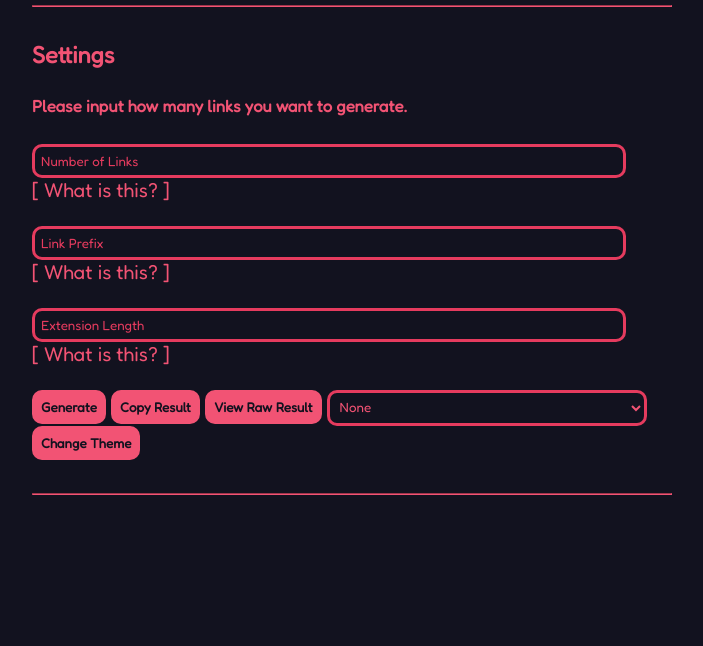
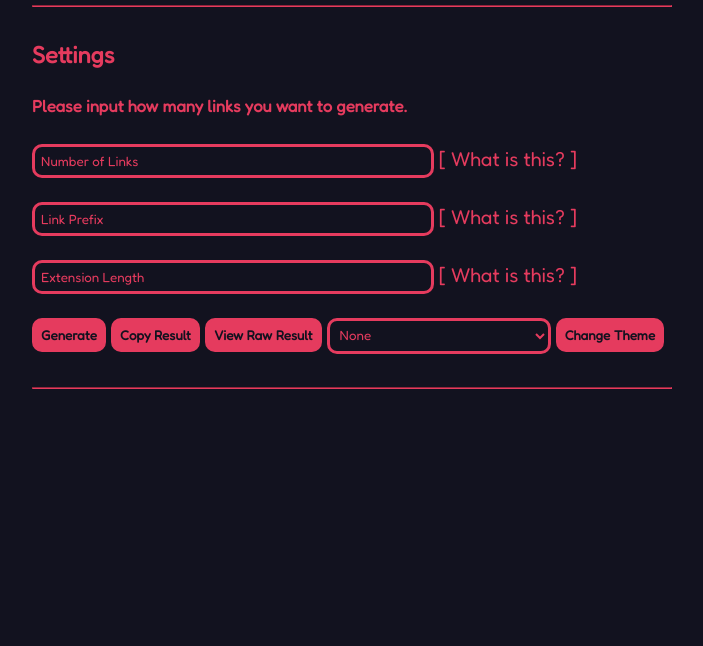
Before and after one commit to 182exe/linkbandit, a plain HTML site: page index.html in a window 1280 px wide. Shown: the part 154-800 px from the top of the page, without its empty margins (288-991 px from the left). Drawn offline with nearby package versions, Linux system fonts and the light colour scheme.

Commit message:
Update styles.css

```diff
--- a/styles.css
+++ b/styles.css
@@ -1,5 +1,10 @@
+:root {
+  --quietmidnight: #12121F;
+  --raspberry: #E53B5E;
+}
+
 body {
-  background-color: #12121F;
+  background-color: var(--quietmidnight);
   font-family: 'Fredoka', sans-serif;
   margin-left: 25%;
   margin-right: 25%;
@@ -8,60 +13,60 @@ body {
   padding: 0;
   box-sizing: border-box;
   font-weight: normal;
-  transition: 0.5s ease-in-out;
+  transition: 0.3s ease-in-out;
 }
 
 .settings {
-  background-color: #12121F;
+  background-color: var(--quietmidnight);
   font-family: 'Fredoka', sans-serif;
-  border: 3px solid #E53B5E;
+  border: 3px solid var(--raspberry);
   border-radius: 10px;
-  color: #F25374;
+  color: var(--raspberry);
   padding: 6px;
-  transition: 0.5s ease-in-out;
+  transition: 0.3s ease-in-out;
 }
 
 .button {
-  background-color: #F25374;
+  background-color: var(--raspberry);
   font-family: 'Fredoka', sans-serif;
   border: none;
-  color: #12121F;
+  color: var(--quietmidnight);
   padding-left: 6px;
   padding-right: 6px;
   padding-top: 6px;
   padding-bottom: 6px;
-  border: 3px solid #F25374;
+  border: 3px solid var(--raspberry);
   border-radius: 10px;
   font-weight: bold;
-  transition: 0.5s ease-in-out;
+  transition: 0.3s ease-in-out;
 }
 .button:hover {
-  background-color: #12121F;
-  color: #F25374;
+  background-color: var(--quietmidnight);
+  color: var(--raspberry);
   padding-left: 10px;
   padding-right: 10px;
-  transition: 0.5s ease-in-out;
+  transition: 0.3s ease-in-out;
 }
 .button:active {
-  background-color: #F25374;
-  color: #12121F;
-  transition: 0.5s ease-in-out;
+  background-color: var(--raspberry);
+  color: var(--quietmidnight);
+  transition: 0.3s ease-in-out;
 }
 
 ::placeholder { /* Chrome, Firefox, Opera, Safari 10.1+ */
-  color: #E53B5E;
+  color: var(--raspberry);
   opacity: 1; /* Firefox */
-  transition: 0.5s ease-in-out;
+  transition: 0.3s ease-in-out;
 }
 
 :-ms-input-placeholder { /* Internet Explorer 10-11 */
-  color: #E53B5E;
-  transition: 0.5s ease-in-out;
+  color: var(--raspberry);
+  transition: 0.3s ease-in-out;
 }
 
 ::-ms-input-placeholder { /* Microsoft Edge */
-  color: #E53B5E;
-  transition: 0.5s ease-in-out;
+  color: var(--raspberry);
+  transition: 0.3s ease-in-out;
 }
 
 .title {
@@ -71,12 +76,12 @@ body {
   outline: none;
   font-size: 20px;
   font-weight: normal;
-  color: #F25374;
-  background-color: #12121F;
+  color: var(--raspberry);
+  background-color: var(--quietmidnight);
   padding-top: 0.1%;
   padding-bottom: 0.1%;
   font-family: 'Fredoka', sans-serif;
-  transition: 0.5s ease-in-out;
+  transition: 0.3s ease-in-out;
 }
 
 .text, .input {
@@ -86,17 +91,17 @@ body {
   outline: none;
   font-size: 20px;
   font-weight: normal;
-  color: #F25374;
-  background-color: #12121F;
+  color: var(--raspberry);
+  background-color: var(--quietmidnight);
   padding-top: 2%;
   padding-bottom: 2%;
   font-family: 'Fredoka', sans-serif;
-  transition: 0.5s ease-in-out;
+  transition: 0.3s ease-in-out;
 }
 
 .hr {
-  border-color: #F25374;
-  transition: 0.5s ease-in-out;
+  border-color: var(--raspberry);
+  transition: 0.3s ease-in-out;
 }
 
 span {
@@ -105,11 +110,11 @@ span {
   padding: 20px;
   border-radius: 10px;
   display: block;
-  transition: 0.5s ease-in-out;
+  transition: 0.3s ease-in-out;
 }
 
 input {
-  width: 90%;
+  width: 60%;
 }
 
 @keyframes fly {
@@ -129,42 +134,43 @@ input {
 .tooltip {
   position: relative;
   display: inline-block;
+  transition: 0.3s ease-in-out;
 }
 
 .tooltip .tooltiptext {
   visibility: hidden;
   background-color: #00000080;
   width: 300px;
-  color: #F25374;
+  color: var(--raspberry);
   text-align: center;
-  border-radius: 6px;
+  border-radius: 10px;
   padding: 10px;
   position: absolute;
   z-index: 1;
   top: -100%;
   left: 105%;
   border-radius: 5px;
+  transition: 0.3s ease-in-out;
 }
 
 .tooltip:hover .tooltiptext {
   visibility: visible;
+  transition: 0.3s ease-in-out;
 }
 
 select {
-  background-color: #12121F;
+  background-color: var(--quietmidnight);
   font-family: 'Fredoka', sans-serif;
-  border: 3px solid #E53B5E;
+  border: 3px solid var(--raspberry);
   border-radius: 10px;
-  color: #F25374;
+  color: var(--raspberry);
   padding: 6px;
-  width: 50%;
-  transition: 0.5s ease-in-out;
+  width: 35%;
+  transition: 0.3s ease-in-out;
 }
 
 select:hover {
-  background-color: #F25374;
-  color: #12121F;
-  padding-left: 10px;
-  padding-right: 10px;
-  transition: 0.5s ease-in-out;
+  padding-left: 12px;
+  padding-right: 12px;
+  transition: 0.3s ease-in-out;
 }
```
